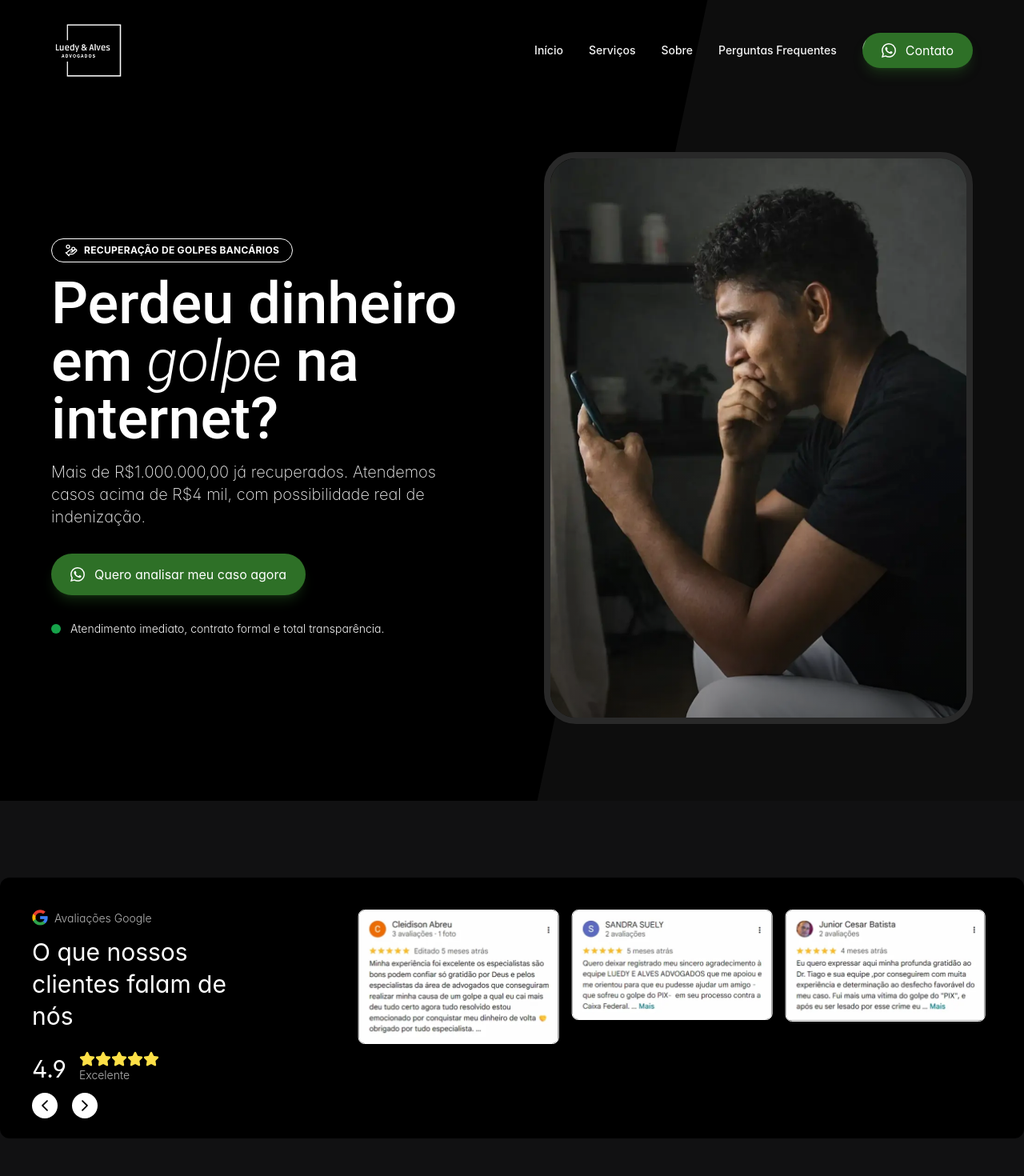
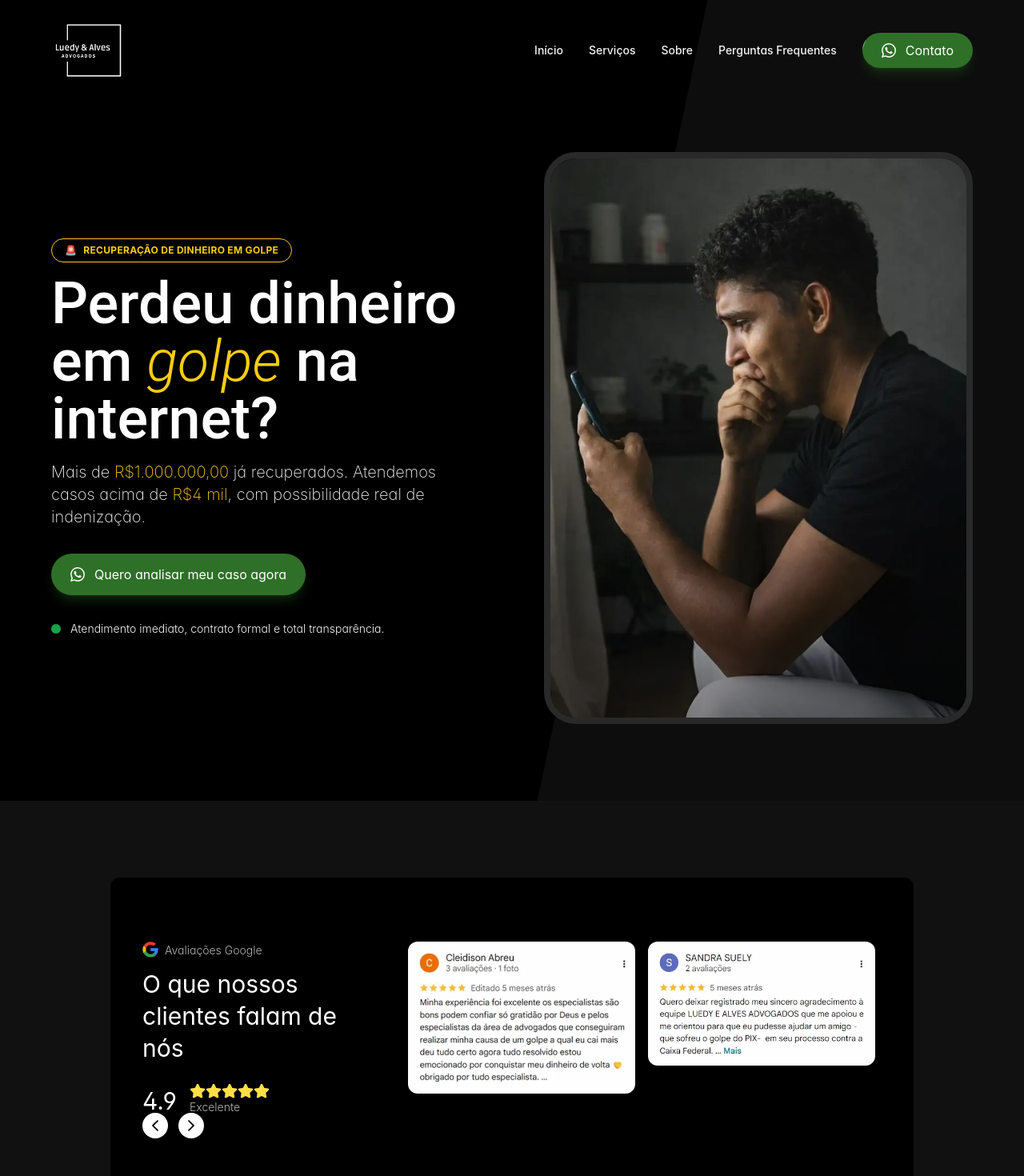
Before and after one commit to Paper-Street-Softwares/LPS-Luedys-e-Alves-Advogados, a React (Vite) app: page / in a window 1280 px wide. Shown: the top 1470 px of the page at 80% size. Built offline with nearby package versions, Linux system fonts and the light colour scheme.

Commit message:
fix: Componente do socialProof atualizado

```diff
--- a/src/components/sections/SocialProof.jsx
+++ b/src/components/sections/SocialProof.jsx
@@ -14,7 +14,7 @@ function SocialProof({ colorMode }) {
   const responsiveOptions = [
     {
       breakpoint: "3000px",
-      numVisible: 3,
+      numVisible: 2,
       numScroll: 2,
     },
     {
@@ -32,7 +32,7 @@ function SocialProof({ colorMode }) {
         <img
           src={item}
           alt="imagens de fedback"
-          className="max-w-[800px] w-full rounded-lg border border-white"
+          className="max-w-[800px] w-full rounded-xl"
           width={634}
           height={625}
         />
@@ -50,9 +50,9 @@ function SocialProof({ colorMode }) {
           colorMode={colorMode}
         /> */}
 
-        <section className="bg-black rounded-xl p-5 desktop1:p-10">
-          <div className="flex w-full justify-between relative flex-col desktop1:flex-row">
-            <div className="text-white font-secondFont tablet1:w-[400px] mx-auto">
+        <section className="bg-black rounded-xl p-5 desktop1:px-10 py-20">
+          <div className="flex w-full justify-between relative flex-col desktop1:flex-row desktop1:gap-6">
+            <div className="text-white font-secondFont tablet1:w-[400px] desktop1:w-[300px] mx-auto">
               <section className="flex items-center gap-2 mb-3 w-full justify-center desktop1:justify-start">
                 <img
                   src={imgGoogle}
@@ -68,7 +68,7 @@ function SocialProof({ colorMode }) {
                   O que nossos clientes falam de nós
                 </h1>
               </section>
-              <section className="flex gap-4 mb-6 justify-center desktop1:justify-start">
+              <section className="flex gap-4 mb-6 justify-center mx-auto desktop1:mx-0 desktop1:justify-start w-fit">
                 <h1 className="text-title4">4.9</h1>
                 <div>
                   <div className="flex">
@@ -108,8 +108,7 @@ function SocialProof({ colorMode }) {
               </section>
             </div>
 
-            <div className="desktop1:w-[500px] desktop2:w-[800px] pb-6">
-              <MotionDivDownToUp>
+            <div className="desktop1:w-[600px] pb-6">
               <div className="w-full mb-6">
                 <Carousel
                   value={imagens}
@@ -123,7 +122,6 @@ function SocialProof({ colorMode }) {
                   autoplayInterval={5000}
                 />
               </div>
-              </MotionDivDownToUp>
             </div>
           </div>
 
--- a/src/content/content.jsx
+++ b/src/content/content.jsx
@@ -127,21 +127,23 @@ const content = {
     hero: {
       minitagIcon: (
         <>
-          <HandCoins className="w-4 h-4" />
+          {/* <HandCoins className="w-4 h-4" /> */}
           {/* <MapPin className="w-4 h-4" /> */}
-          {/* 🚨 */}
+          🚨
         </>
       ),
-      miniTag: <>RECUPERAÇÃO DE GOLPES BANCÁRIOS</>,
+      miniTag: <>RECUPERAÇÃO DE DINHEIRO EM GOLPE</>,
       FirstPart: <span>Perdeu dinheiro em</span>,
       Destaque: (
-        <span className="destaque relative italic font-light">golpe</span>
+        <span className="destaque relative italic font-light ">golpe</span>
       ),
       SecondPart: <span>na internet?</span>,
       subtitle: (
         <p>
-          Mais de R$1.000.000,00 já recuperados. Atendemos casos acima de R$4
-          mil, com possibilidade real de indenização.
+          Mais de <span className="text-primaryLight">R$1.000.000,00</span> já
+          recuperados. Atendemos casos acima de{" "}
+          <span className="text-primaryLight">R$4 mil</span>, com possibilidade
+          real de indenização.
         </p>
       ),
       heroDefaultImage: heroDefaultImg, // img da pessoa mobile
@@ -358,8 +360,8 @@ const content = {
       },
       miniTag: <>QUEM É O LUEDY & ALVES ADVOGADOS</>,
       FirstPart: <span> Especialistas em </span>,
-      Destaque: <span className="italic font-light"> fraudes bancárias</span>,
-      SecondPart: <span></span>,
+      Destaque: <span className="italic font-light"> fraudes </span>,
+      SecondPart: <span>bancárias</span>,
       subtitle: (
         <>Mais de 500 processos ativos e nota máxima de satisfação no Google</>
       ),
@@ -444,7 +446,7 @@ const content = {
     },
     ctaSection: {
       miniTag: <>Fale conosco</>,
-      title: <h1>Fale agora com um Advogado Especialista</h1>,
+      title: <h1>Fale agora com um Advogado especialista</h1>,
       subtitle: (
         <div>
           <p className="mb-6 font-secondFont">
--- a/src/index.css
+++ b/src/index.css
@@ -33,6 +33,8 @@
     transform: translateX(-50%);
     bottom: 1px;
     background-color: white;
+    padding: 8px;
+    border-radius: 100%;
   }
 
   .p-carousel-prev {
@@ -48,13 +50,17 @@
 @media (min-width: 1024px) {
   .p-carousel-prev {
     left: 0px;
-    bottom: -15px;
+    bottom: 0px;
     background-color: white;
+    padding: 8px;
+    border-radius: 100%;
   }
 
   .p-carousel-next {
-    left: 50px;
-    bottom: -15px;
+    left: 45px;
+    bottom: 0px;
     background-color: white;
+    padding: 8px;
+    border-radius: 100%;
   }
 }
--- a/tailwind.config.js
+++ b/tailwind.config.js
@@ -23,7 +23,7 @@ export default {
       colors: {
         // Principais
         primaryDark: "#000",
-        primaryLight: "#fff",
+        primaryLight: "#FACC15",
         secondary: "#E0E2E9",
         terciary: "#F1F3F7",
         quartenary: "#FAFBFC",
```
Lines whose indentation alone changed are shown as unchanged.
